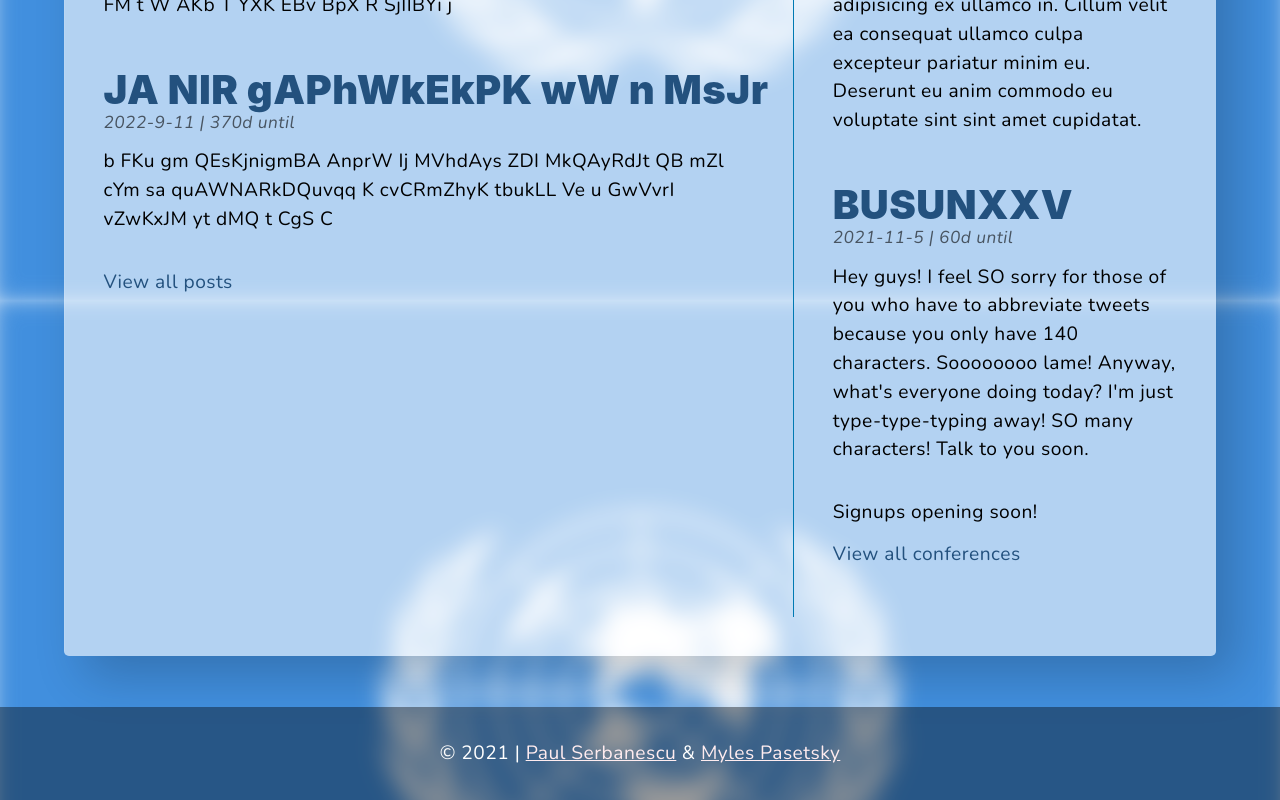
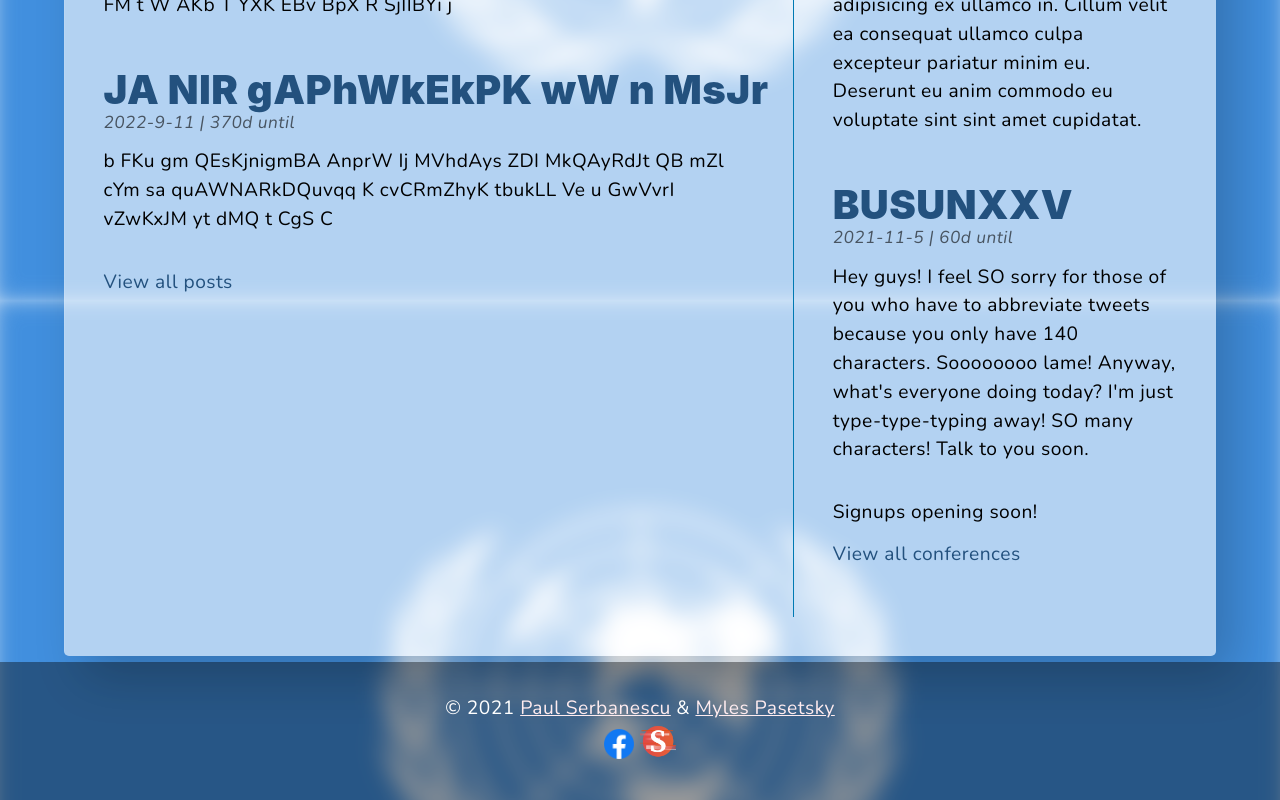
Before and after one commit to StuyMUN/stuymun, a Next.js app: page / in a window 1280 px wide. Shown: the part 1407-2207 px from the top of the page. Built offline with nearby package versions, Linux system fonts and the light colour scheme; a web font is replaced by a local one.

Commit message:
Add image links to footer
Co-authored-by: Paul Serbanescu <pserb@users.noreply.github.com>
Co-authored-by: AndySok <AndySok@users.noreply.github.com>

```diff
--- a/src/components/Footer.js
+++ b/src/components/Footer.js
@@ -1,7 +1,33 @@
+import getImg from "../lib/constants";
+
 export default function Feet() {
     let year = new Date().getFullYear();
 
+    // eslint-disable-next-line @next/next/no-img-element
+    const FacebookImage = <img
+        className="fbimg"
+        src={getImg("/img/facebook.png")}
+        alt="Facebook"
+        width="30px" height="30px"
+    />
+
+    // eslint-disable-next-line @next/next/no-img-element
+    const StuyActivitiesImage = <img
+        className="stuyactimg"
+        src={getImg("/img/stuyactivities.png")}
+        alt="Stuyactivities"
+        width="36px" height="36px"
+    />
+
     return <footer className="text-center">
-        &copy; {year} | <a href="https://github.com/pserb" rel="noreferrer" target="_blank">Paul Serbanescu</a> & <a href="https://github.com/selym3" rel="noreferrer" target="_blank">Myles Pasetsky</a>
+        &copy; {year}
+        {/* <div className="vertline"> &#124; </div>
+        <a href="https://www.facebook.com/groups/229090407136486" rel="noreferrer" target="_blank">{FacebookImage}</a>
+        &nbsp;<a href="https://stuyactivities.org/mun" rel="noreferrer" target="_blank">{StuyActivitiesImage}</a>
+        <div className="vertline"> &#124; </div>  */}
+        &nbsp;<a href="https://github.com/pserb" rel="noreferrer" target="_blank">Paul Serbanescu</a> & <a href="https://github.com/selym3" rel="noreferrer" target="_blank">Myles Pasetsky</a>
+        <br/>
+        <a href="https://www.facebook.com/groups/229090407136486" rel="noreferrer" target="_blank">{FacebookImage}</a>
+        &nbsp;<a href="https://stuyactivities.org/mun" rel="noreferrer" target="_blank">{StuyActivitiesImage}</a>
     </footer>;
 }
```
Also changed, not shown: public/img/facebook.png (added), public/img/stuyactivities.png (added).
